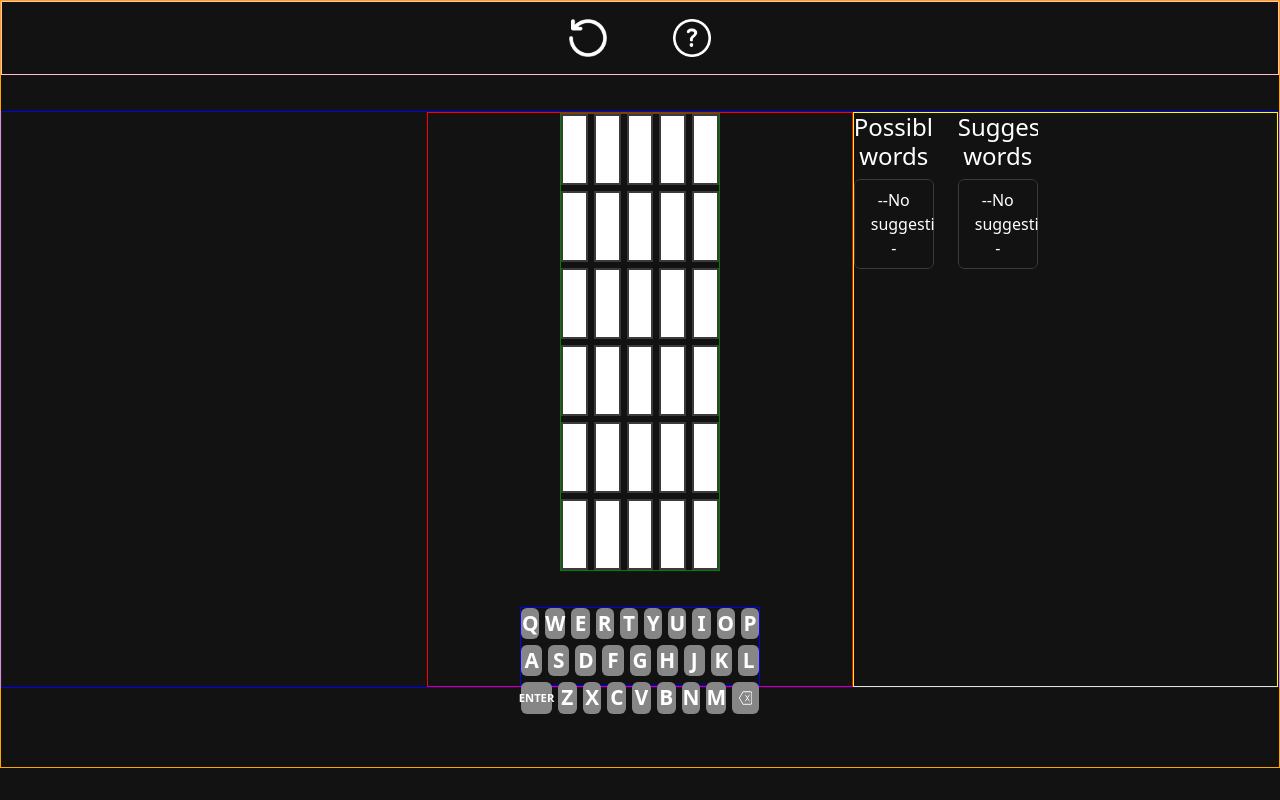
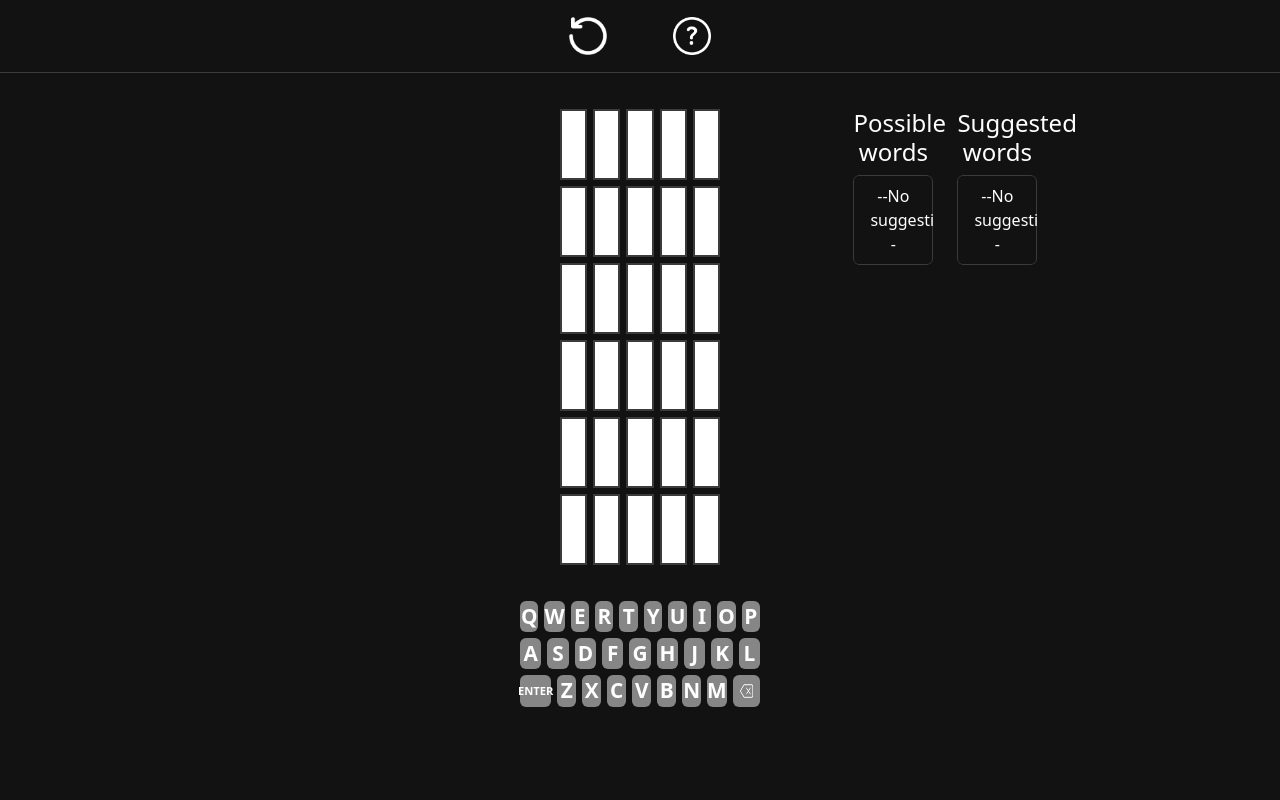
Before and after one commit to perssonoliver/WordleAssistant, a React (Vite) app in the folder wordle-solver/: page / in a window 1280 px wide. Built offline with nearby package versions, Linux system fonts and the light colour scheme.

Commit message:
Some layout fixes

```diff
--- a/wordle-solver/src/App.css
+++ b/wordle-solver/src/App.css
@@ -50,7 +50,6 @@
 }
 
 .main-container {
-  border: 1px solid orange;
   display: flex;
   flex-direction: column;
   height: 100%;
@@ -60,7 +59,7 @@
 }
 
 .center-container {
-  border: 1px solid blue;
+  max-height: 100%;
   display: flex;
   justify-content: flex-end;
   margin-top: 36px;
@@ -72,7 +71,7 @@
   align-items: center;
   gap: 36px;
   min-width: 33.33%;
-  border: 1px solid red;
+  max-height: fit-content;
 }
 
 .error-box {
--- a/wordle-solver/src/Keyboard.css
+++ b/wordle-solver/src/Keyboard.css
@@ -2,7 +2,6 @@
   display: flex;
   flex-direction: column;
   gap: 6px;
-  border: 1px solid blue;
 }
 
 .key-row {
--- a/wordle-solver/src/MainGrid.css
+++ b/wordle-solver/src/MainGrid.css
@@ -3,7 +3,6 @@
   grid-template-rows: repeat(6, 1fr);
   grid-template-columns: repeat(5, 1fr);
   gap: 6px;
-  border: 1px solid green;
 }
 
 .main-grid input {
--- a/wordle-solver/src/Menu.css
+++ b/wordle-solver/src/Menu.css
@@ -4,7 +4,6 @@
     justify-content: center;
     border-bottom: 1px solid var(--select-grey);
     width: 100%;
-    border: 1px solid pink;
 }
 
 .top-menu-item {
--- a/wordle-solver/src/WordList.css
+++ b/wordle-solver/src/WordList.css
@@ -1,16 +1,13 @@
 .word-list-container {
-    max-height: 100%;
     min-width: 33.33%;
     display: flex;
     gap: 24px;
-    border: 1px solid yellow;
 }
 
 .word-list {
     display: flex;
     flex-direction: column;
     max-height: 100%;
-    overflow-y: auto;
 }
 
 .word-list-header {
--- a/wordle-solver/src/WordList.jsx
+++ b/wordle-solver/src/WordList.jsx
@@ -91,7 +91,7 @@ function WordList({ wordList, validLetters, validLetterFrequencies, fillWord, ro
     }
 
     return (
-        <div className='word-list-container'>
+        <div className='word-list-container' style={{ height: `${screenWidth * 0.2 * 1.25 - 36}px` }}>
             <div className='word-list' style={{ width: `${screenWidth * 0.1}px` }}>
                 <h2 className='fs-4 word-list-header'>Possible words</h2>
                 <ul className='list-group'>
```
